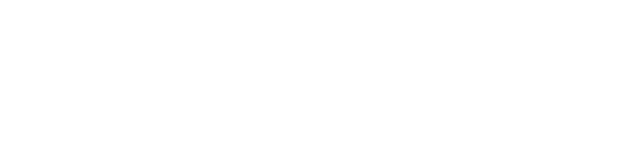
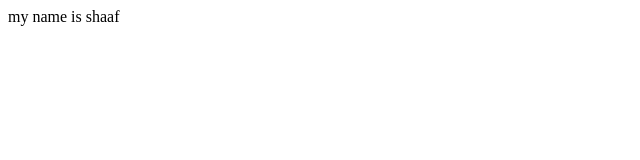
Before and after one commit to Shaaf147/sample_project, a plain HTML site: page sample.html in a window 1280 px wide. Shown: the whole page, without its empty margins (0-640 px from the left). Drawn offline with Linux system fonts and the light colour scheme.

Commit message:
added my name

```diff
--- a/sample.html
+++ b/sample.html
@@ -6,6 +6,6 @@
     <title>Document</title>
 </head>
 <body>
-
+    my name is shaaf
 </body>
 </html>
```
